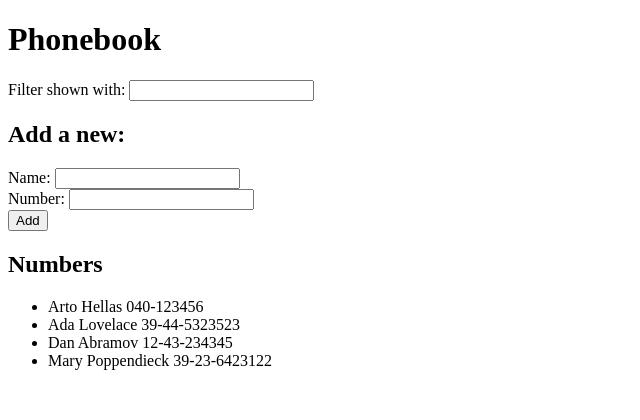
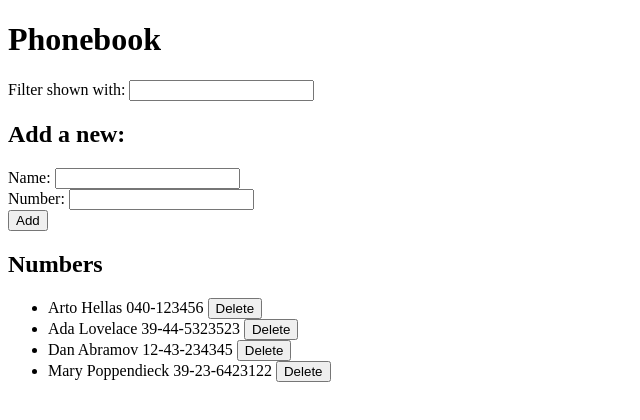
Before and after one commit to thesaavn/fullstackopen, a React (Vite) app in the folder Part02/phonebook/: page / in a window 1280 px wide. Shown: the top 420 px of the page, without its empty margins (0-640 px from the left). Built offline with nearby package versions, Linux system fonts and the light colour scheme; data requests are answered from the project's data file.

Commit message:
finished exercises 2.12-2.15

```diff
--- a/Part02/phonebook/db.json
+++ b/Part02/phonebook/db.json
@@ -1,5 +1,5 @@
 {
-  "persons":[
+  "persons": [
     {
       "name": "Arto Hellas",
       "number": "040-123456",
--- a/Part02/phonebook/src/App.jsx
+++ b/Part02/phonebook/src/App.jsx
@@ -3,14 +3,15 @@ import axios from 'axios'
 import Filter from './components/Filter'
 import PersonForm from './components/PersonForm'
 import Persons from './components/Persons'
+import personService from './services/persons'
 
 const App = () => {
   const [persons, setPersons] = useState([])
 
   useEffect(() => {
-    axios.get('http://localhost:3001/persons')
-      .then(response => {
-        setPersons(response.data)
+    personService.getAll()
+      .then(initialPersons => {
+        setPersons(initialPersons)
       })
   }, [])
 
@@ -21,17 +22,37 @@ const App = () => {
 
   const addPerson = (event) => {
     event.preventDefault()
-    if (persons.find(({name}) => name === newName)){
+    const foundPerson = persons.find(({name}) => name === newName)
+
+    if (foundPerson){
+      const confirmUpdate = newNumber && confirm(`${foundPerson.name} is already added to phonebook, replace the old number with a new one?`)
+
+      if (!confirmUpdate) {
+        alert(`${newName} is already added to the phonebook`)
+        setNewName('')
+        setNewNumber('')
+        return
+      }
+
+      const updatedObject = {...foundPerson, number: newNumber}
+      personService.update(foundPerson.id, updatedObject)
+        .then(returnedObject => {
+          setPersons(persons.map(person => person.id === returnedObject.id ? returnedObject : person))
+        })
+
       setNewName('')
       setNewNumber('')
-      return alert(`${newName} is already added to the phonebook`)
+      return
     }
 
-    const personObject = {name: newName, number: newNumber}
+    const newPerson = {name: newName, number: newNumber}
 
-    setPersons(persons.concat(personObject))
-    setNewName('')
-    setNewNumber('')
+    personService.create(newPerson)
+      .then(returnedObject => {
+        setPersons([...persons, returnedObject])
+        setNewName('')
+        setNewNumber('')
+      })
   }
 
   const handleNameChange = (event) => setNewName(event.target.value)
@@ -41,6 +62,15 @@ const App = () => {
   const handleSearchText = (event) => {
     setFilterText(event.target.value.toLowerCase())
     setShowAll(false)
+  }
+
+  const deleteEntryOf = (id) => {
+    if (confirm(`Delete ${persons.find(person => person.id === id).name}?`)){
+      personService.remove(id)
+      .then(deletedObject => {
+        setPersons(persons.filter(person => person.id !== id))
+      })
+    }
   }
 
   const personsToShow = showAll
@@ -56,7 +86,7 @@ const App = () => {
       <PersonForm handleFormSubmit={addPerson} newName={newName} handleNameChange={handleNameChange} newNumber={newNumber} handleNumberChange={handleNumberChange} />
 
       <h2>Numbers</h2>
-      <Persons persons={personsToShow}/>
+      <Persons persons={personsToShow} deleteEntry={deleteEntryOf}/>
     </div>
   )
 }
--- a/Part02/phonebook/src/components/Person.jsx
+++ b/Part02/phonebook/src/components/Person.jsx
@@ -1,6 +1,6 @@
-const Person = ({person}) => {
+const Person = ({person, deleteEntry}) => {
   return (
-    <li>{person.name} {person.number}</li>
+    <li>{person.name} {person.number} <button onClick={() => deleteEntry(person.id)}>Delete</button></li>
   )
 }
 
--- a/Part02/phonebook/src/components/Persons.jsx
+++ b/Part02/phonebook/src/components/Persons.jsx
@@ -1,11 +1,11 @@
 import Person from './Person'
 
-const Persons = ({persons}) => {
+const Persons = ({persons, deleteEntry}) => {
   return (
     <div>
       <ul>
         {persons.map(person =>
-          <Person key={person.name} person={person}/>
+          <Person key={person.name} person={person} deleteEntry={deleteEntry}/>
         )}
       </ul>
     </div>
--- /dev/null
+++ b/Part02/phonebook/src/services/persons.js
@@ -0,0 +1,25 @@
+import axios from "axios";
+
+const baseUrl = 'http://localhost:3001/persons'
+
+const getAll = () => {
+  const request = axios.get(baseUrl)
+  return request.then(response => response.data)
+}
+
+const create = (newObject) => {
+  const request = axios.post(baseUrl, newObject)
+  return request.then(response => response.data)
+}
+
+const update = (id, newObject) => {
+  const request = axios.put(`${baseUrl}/${id}`, newObject)
+  return request.then(response => response.data)
+}
+
+const remove = (id) => {
+  const request = axios.delete(`${baseUrl}/${id}`)
+  return request.then(response => response.data)
+}
+
+export default { getAll, create, update, remove }
```
